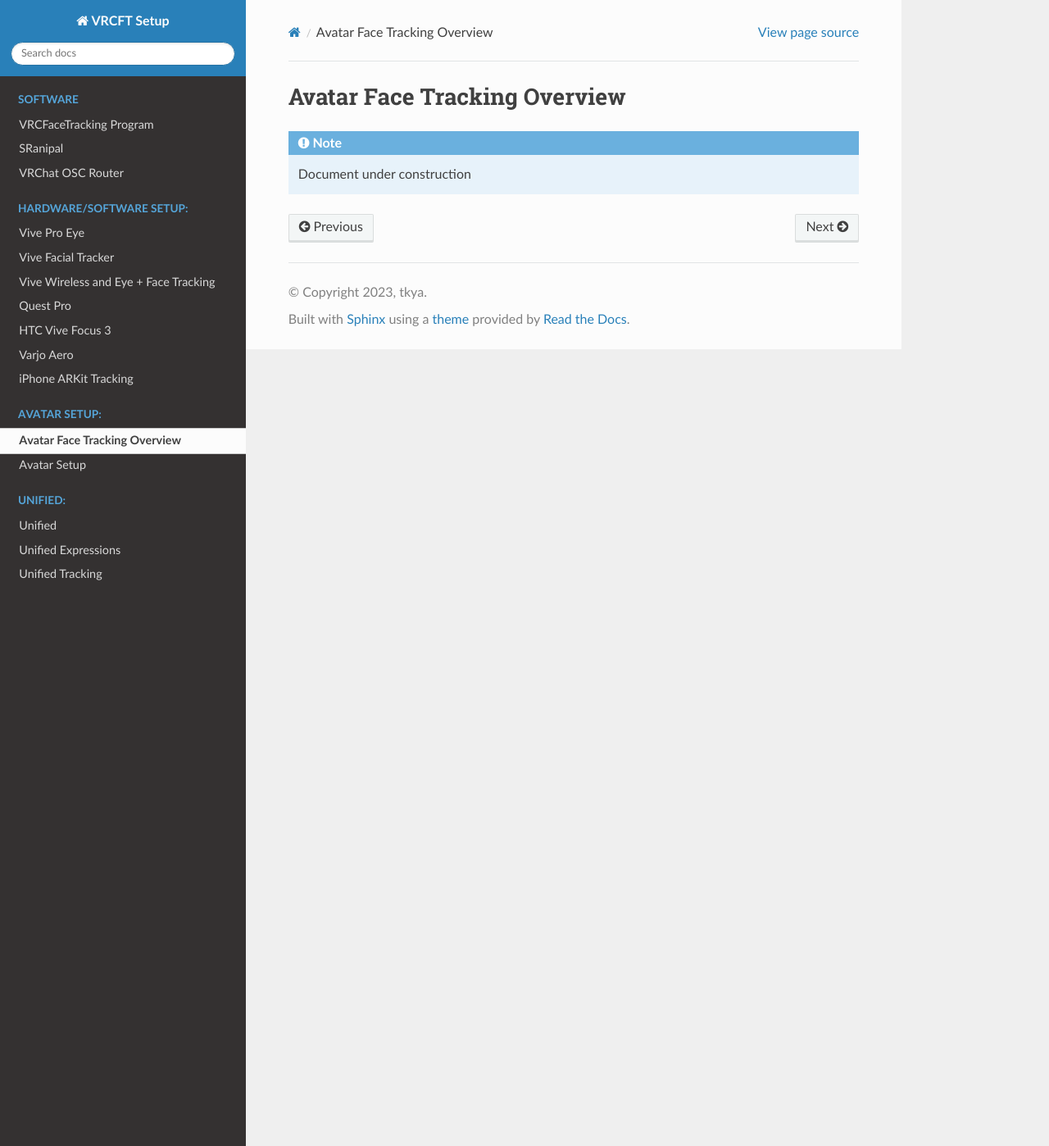
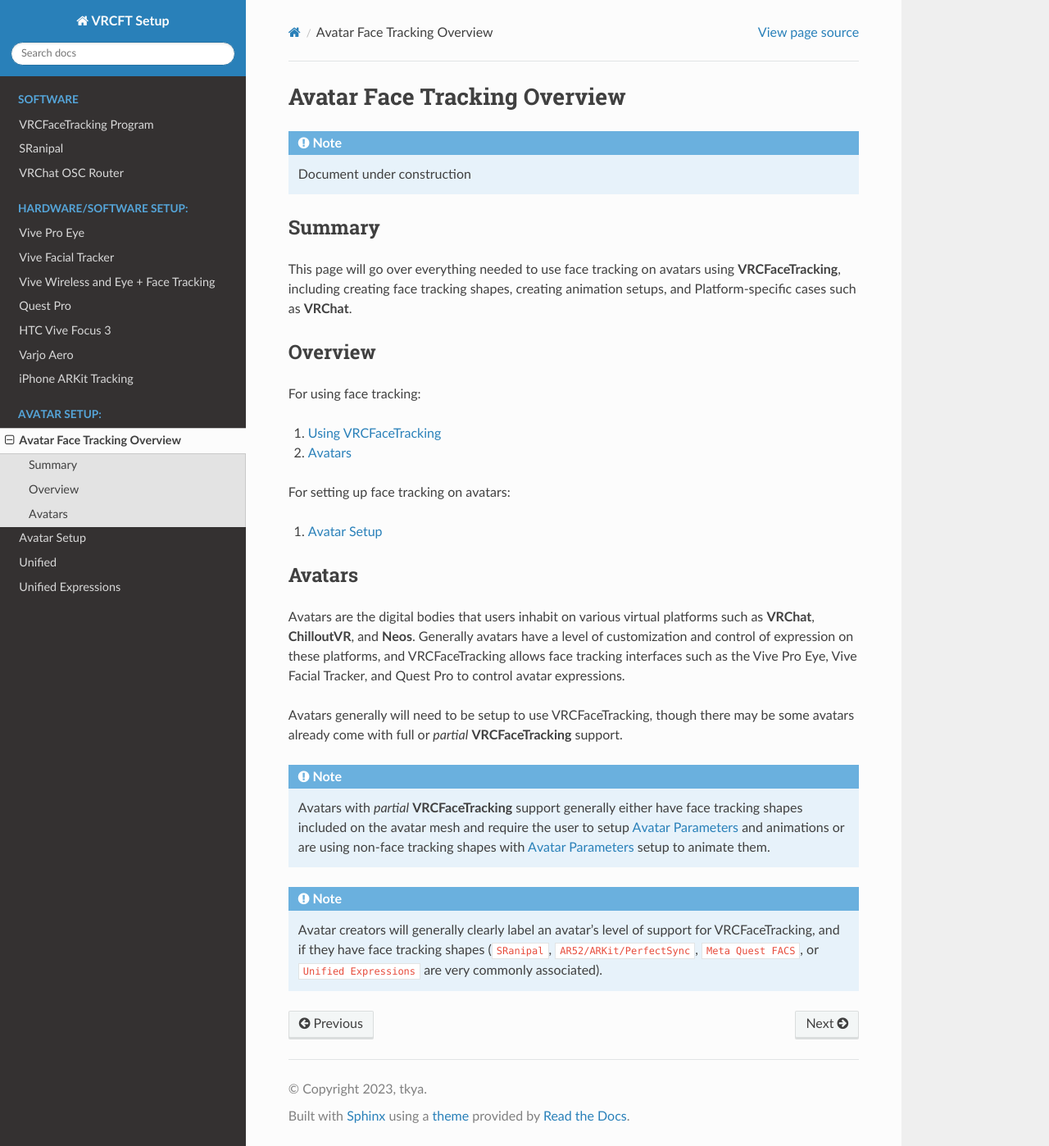
Before and after one commit to regzo2/VRCFaceTracking-Documentation, a Sphinx documentation site: the page built from docs/source/avatar/overview.rst, in a window 1280 px wide and 1398 px high. Shown: the whole window at 82% size. Built offline with Sphinx 7.4.7 and the Read the Docs theme 2.0.0, drawn with Linux system fonts in a browser that asks for light colours.

Commit message:
Restructured Unified into Avatar tree. Fleshed out Avatar and Unified pages. Added ref anchor to VRCFaceTracking page.

```diff
--- a/docs/source/VRCFT.rst
+++ b/docs/source/VRCFT.rst
@@ -11,6 +11,8 @@
 VRCFaceTracking fulfills this role as the intermediary, creating a standard face-tracking parameter set for use with VRChat avatars.
 
 Download the latest version here: https://github.com/benaclejames/VRCFaceTracking/releases/latest
+
+.. _Using VRCFaceTracking:
 
 Using VRCFaceTracking
 =====================
--- a/docs/source/avatar/overview.rst
+++ b/docs/source/avatar/overview.rst
@@ -5,3 +5,56 @@
 .. note::
 
    Document under construction
+
+
+Summary
+=======
+
+This page will go over everything needed to use face tracking
+on avatars using **VRCFaceTracking**, including creating face
+tracking shapes, creating animation setups, and Platform-specific
+cases such as **VRChat**.
+
+
+Overview
+========
+
+For using face tracking:
+
+#. :ref:`using vrcfacetracking`
+#. :ref:`Avatars`
+
+For setting up face tracking on avatars:
+
+#. :ref:`Avatar Setup`
+
+.. _Avatars:
+
+Avatars
+=======
+
+Avatars are the digital bodies that users inhabit on various
+virtual platforms such as **VRChat**, **ChilloutVR**, and **Neos**.
+Generally avatars have a level of customization and control of expression
+on these platforms, and VRCFaceTracking allows face tracking interfaces such
+as the Vive Pro Eye, Vive Facial Tracker, and Quest Pro to control avatar
+expressions.
+
+Avatars generally will need to be setup to use VRCFaceTracking,
+though there may be some avatars already come with full or
+*partial* **VRCFaceTracking** support.
+
+
+.. note::
+   Avatars with *partial* **VRCFaceTracking** support generally either
+   have face tracking shapes included on the avatar mesh and require
+   the user to setup :ref:`Avatar Parameters` and animations or
+   are using non-face tracking shapes with :ref:`Avatar Parameters`
+   setup to animate them.
+
+
+.. note::
+   Avatar creators will generally clearly label an avatar's level of
+   support for VRCFaceTracking, and if they have face tracking
+   shapes (``SRanipal``, ``AR52/ARKit/PerfectSync``, ``Meta Quest FACS``, or
+   ``Unified Expressions`` are very commonly associated).
```
Also changed, not shown: docs/source/avatar/expressions.rst (renamed from docs/source/unified/expressions.rst, +81 -46 lines), docs/source/avatar/setup.rst (+17 -3 lines), docs/source/avatar/unified.rst (added, +24 -0 lines), docs/source/index.rst (+2 -7 lines), docs/source/unified/overview.rst (deleted, +0 -14 lines), docs/source/unified/tracking.rst (deleted, +0 -47 lines), docs/source/avatar/images/jawopenexample.gif (renamed from docs/source/unified/images/jawopenexample.gif).
